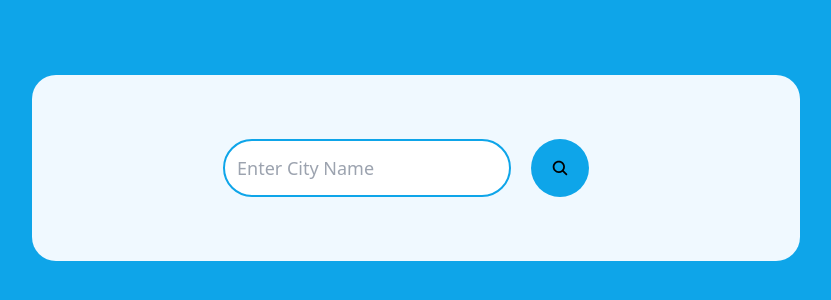
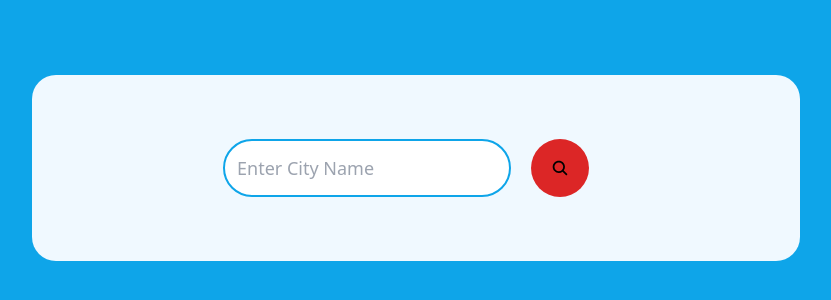
Before and after one commit to shwetank-1708/weather-app, a React (Vite) app: page / in a window 1280 px wide. Shown: the part 232-532 px from the top of the page, without its empty margins (224-1055 px from the left). Built offline with nearby package versions, Linux system fonts and the light colour scheme.

Commit message:
Change Button Color

```diff
--- a/src/App.tsx
+++ b/src/App.tsx
@@ -75,7 +75,7 @@ function App() {
             />
             <button
               onClick={getWeatherDetails}
-              className="bg-sky-500 m-5 p-5 text-lg rounded-full hover:text-white"
+              className="bg-red-600 m-5 p-5 text-lg rounded-full hover:text-white"
             >
               <IoSearch />
             </button>
```
